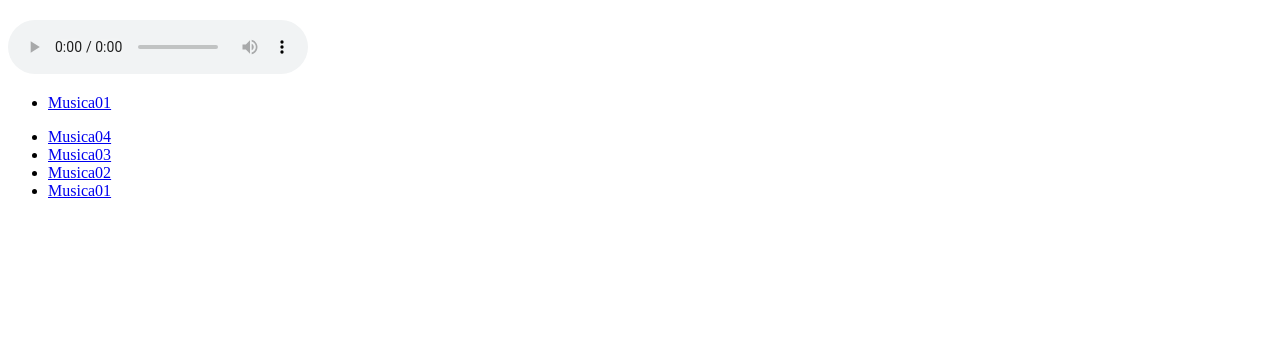
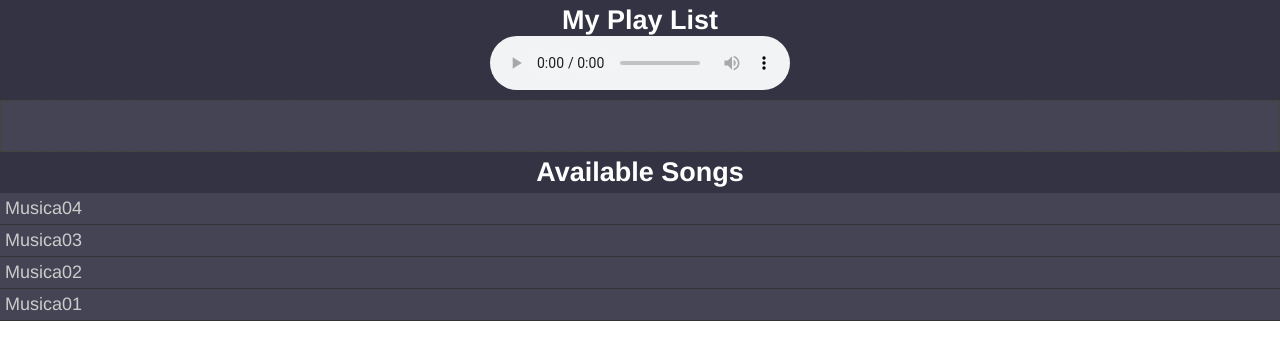
Before and after one commit to allanesquina/html5, a website: page exercicio/playlist/index.html in a window 1280 px wide. Drawn offline with Linux system fonts and the light colour scheme.

Commit message:
ajustes em playlist

```diff
--- a/exercicio/playlist/css/style.css
+++ b/exercicio/playlist/css/style.css
@@ -0,0 +1,34 @@
+* {
+	padding: 0;
+	margin: 0;
+}
+body {
+	font-family: Helvetica;
+	font-size: 18px;
+}
+header {
+	text-align: center;
+	background-color: #334;
+	color: #fff;
+	padding: 5px;
+}
+
+.list {
+	background: #445;
+	padding: 10px;
+	border: 1px dashed #443;
+}
+#playlist, #songlist {
+	min-height: 30px;
+}
+#playlist a, #songlist a {
+	padding: 5px 5px 5px;
+	background-color: #445;
+	display: block;
+	color: #ccc;
+	text-decoration: none;
+	border-bottom: 1px solid #333;
+}
+#playlist a:hover, #songlist a:hover {
+	background-color: #447;
+}}
--- a/exercicio/playlist/index.html
+++ b/exercicio/playlist/index.html
@@ -8,17 +8,21 @@
 <body>
 	<section>
 		<header>
-			<h1></h1>
+			<h1>My Play List</h1>
 			<audio id="player" controls src="">
 				<p>Sem suporte</p>
 			</audio>
 		</header>
 		<div class="list">
 			<ul id="playlist">
+				<li>No songs</li>
 			</ul>
 		</div>
 	</section>
 	<section>
+		<header>
+			<h1>Available Songs</h1>
+		</header>
 		<ul id="songlist">
 		</ul>
 	</section>
--- a/exercicio/playlist/js/playlist.js
+++ b/exercicio/playlist/js/playlist.js
@@ -6,8 +6,9 @@
 
 	//Object Playlist
 	lib.Playlist = {
+		currentMedia : 1,
 		player : {},
-		songs : {},
+		songs : [],
 		targetList : {},
 		play : function(src) {
 			this.player.pause();
@@ -20,10 +21,10 @@
 			this.addEvents();
 		},
 		handleDragEnter : function() {
-			console.log("handleDragEnter");
+			//console.log("handleDragEnter");
 		},
 		handleDragLeave : function() {
-			console.log("handleDragLeave");
+			//console.log("handleDragLeave");
 		},
 		handleDragOver : function(e) {
 			if (e.preventDefault) e.preventDefault();
@@ -44,19 +45,20 @@
 
 			return false;
 		},
+		playNext : function() {
+			lib.Playlist.currentMedia = (lib.Playlist.songs.length == lib.Playlist.currentMedia) ? 1 : lib.Playlist.currentMedia += 1;
+			this.play(lib.Playlist.songs[(lib.Playlist.currentMedia-1)].src);
+		},
 		addEvents : function() {
+			//Playlist
 			this.targetList.addEventListener('dragenter', this.handleDragEnter, false)
 			this.targetList.addEventListener('dragleave', this.handleDragLeave, false);
 			this.targetList.addEventListener('drop', this.handleDrop, false)
 			this.targetList.addEventListener('dragover', this.handleDragOver, false);
+			//Player
+			this.player.addEventListener("ended",this.playNext,false);
 		},
 		init : function() {
-			this.songs = [
-				{
-					name : "Musica01",
-					src	 : "http://v2v.cc/~j/theora_testsuite/320x240.ogg"
-				}
-			];
 			this.player = document.getElementById("player");
 			this.targetList = document.getElementById("playlist");
 			this.refreshList();
@@ -72,7 +74,6 @@
 			this.addEvents();
 		},
 		handleDragStart : function(e) {
-			console.dir(this);
 			e.dataTransfer.setData('name', this.innerHTML);
 			e.dataTransfer.setData('src', this.name);
 		},
@@ -87,24 +88,6 @@
 			}
 		},
 		init : function() {
-			this.songs = [
-				{
-					name : "Musica01",
-					src	 : "http://v2v.cc/~j/theora_testsuite/320x240.ogg"
-				},
-				{
-					name : "Musica02",
-					src	 : "http://v2v.cc/~j/theora_testsuite/320x240.ogg"
-				},
-				{
-					name : "Musica03",
-					src	 : "http://v2v.cc/~j/theora_testsuite/320x240.ogg"
-				},
-				{
-					name : "Musica04",
-					src	 : "http://v2v.cc/~j/theora_testsuite/320x240.ogg"
-				}
-			];
 			this.targetList = document.getElementById("songlist");
 			this.refreshList();
 		}
@@ -129,6 +112,26 @@
 })(window, document);
 
 window.onload = function() {
+	//Same Examples of songs
+	LibAudio.SongList.songs = [
+		{
+			name : "Musica01",
+			src	 : "http://v2v.cc/~j/theora_testsuite/320x240.ogg"
+		},
+		{
+			name : "Musica02",
+			src	 : "http://v2v.cc/~j/theora_testsuite/320x240.ogg"
+		},
+		{
+			name : "Musica03",
+			src	 : "http://v2v.cc/~j/theora_testsuite/320x240.ogg"
+		},
+		{
+			name : "Musica04",
+			src	 : "http://v2v.cc/~j/theora_testsuite/320x240.ogg"
+		}
+	];
+	//Initialize Libs
 	LibAudio.Playlist.init();
 	LibAudio.SongList.init();
 }
```
